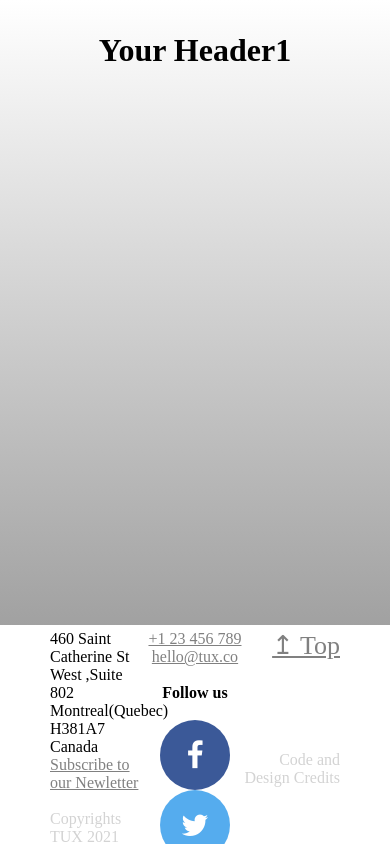
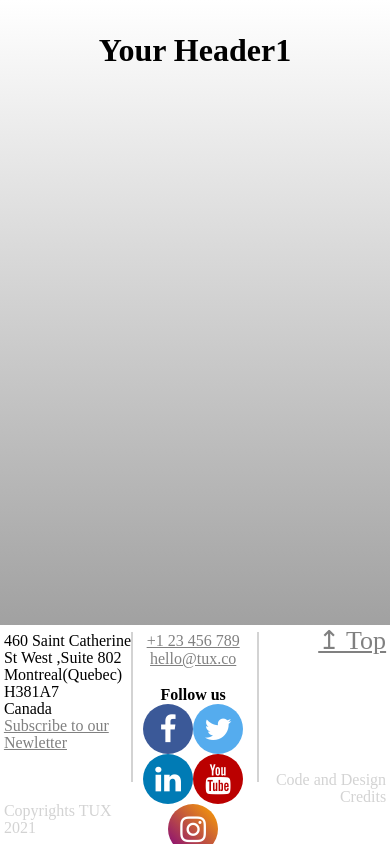
Before and after one commit to Tarekkh92/bp, an Angular app: page / in a window 390 px wide. Shown: the top 844 px of the page. Built offline with nearby package versions, Linux system fonts and the light colour scheme.

Commit message:
make it better

```diff
--- a/src/app/footer/footer.component.css
+++ b/src/app/footer/footer.component.css
@@ -5,19 +5,23 @@
         text-align: left;
         width: 33.3%;
         margin-top: 2%;
+        height: 150px;
     }
 
     #footer > p:nth-child(2) {
         margin-top: 2%;
         float: left;
         text-align: center;
-        width: 33.4%; }
+        width: 31.4%;
+         }
 
     #footer > p:last-child {
         margin-top: 2%;
         float: right;
         text-align: right;
-        width: 33.3%; }
+        width: 33.3%;
+        height: 150px;
+      }
 
 #footer
 {
@@ -26,6 +30,7 @@
     max-width: 100%;
     /* border: 2px solid black; */
     height: 300px;
+
 
 }
 .follow{
@@ -155,3 +160,29 @@
   .credits{
     color:lightgray;
   }
+  .right{
+
+    border-left: 2px solid lightgray;
+    line-height: 17px;
+
+  }
+  .left{
+border-right: 2px solid lightgray;
+line-height: 17px;
+  }
+  @media screen and (max-width: 600px) {
+  #footer{
+    padding: 0 1%;
+  }
+  .fa{
+    width:15px;
+    padding: 10px;
+    font-size: 30px;
+    width: 30px;
+    text-align: center;
+    text-decoration: none;
+    /* margin: 5px 2px; */
+    border-radius: 50%;
+    height: 50%;
+  }
+  }
--- a/src/app/footer/footer.component.html
+++ b/src/app/footer/footer.component.html
@@ -13,8 +13,12 @@
 </div>
  -->
  <div id="footer">
-    <p>460 Saint Catherine St West ,Suite 802<br /> Montreal(Quebec) <br/> H381A7 <br/>Canada <br/> <a  class="links" href="##">Subscribe to our Newletter</a><br/><br/><span class="credits">Copyrights TUX {{anio}} </span></p>
-    <p><a  class="links" href="##">+1 23 456 789 </a><br /> <a class="links" href="##">hello@tux.co</a><br/><br/><span class="follow">Follow us<br/><br/>
+    <p class="left">460 Saint Catherine St West ,Suite 802<br /> Montreal(Quebec) <br/> H381A7 <br/>Canada <br/> <a  class="links" href="##">Subscribe to our Newletter</a><br/><br/><br/><br/><span class="credits">Copyrights TUX {{anio}} </span></p>
+    <p class="center">
+        <a  class="links" href="##">+1 23 456 789 </a>
+        <br /> <a class="links" href="##">hello@tux.co</a>
+        <br/><br/>
+        <span class="follow">Follow us<br/>
             <a href="#" class="fa fa-facebook"></a>
             <a href="#" class="fa fa-twitter"></a>
             <a href="#" class="fa fa-linkedin"></a>
@@ -22,5 +26,5 @@
             <a href="#" class="fa fa-instagram"></a>
         </span>
     </p>
-    <p> <a class="links" style="font-size: 26px;" href="##"> &#x21A5; Top</a> <br /> <br /> <br /> <br /> <br /> <br />  <span class="credits">Code and Design Credits</span></p>
+    <p class="right"> <a class="links" style="font-size: 26px;" href="##"> &#x21A5; Top</a> <br /> <br /> <br /> <br /> <br /> <br /><br /> <br />  <span class="credits">Code and Design Credits</span></p>
 </div>
```
Lines whose indentation alone changed are shown as unchanged.
